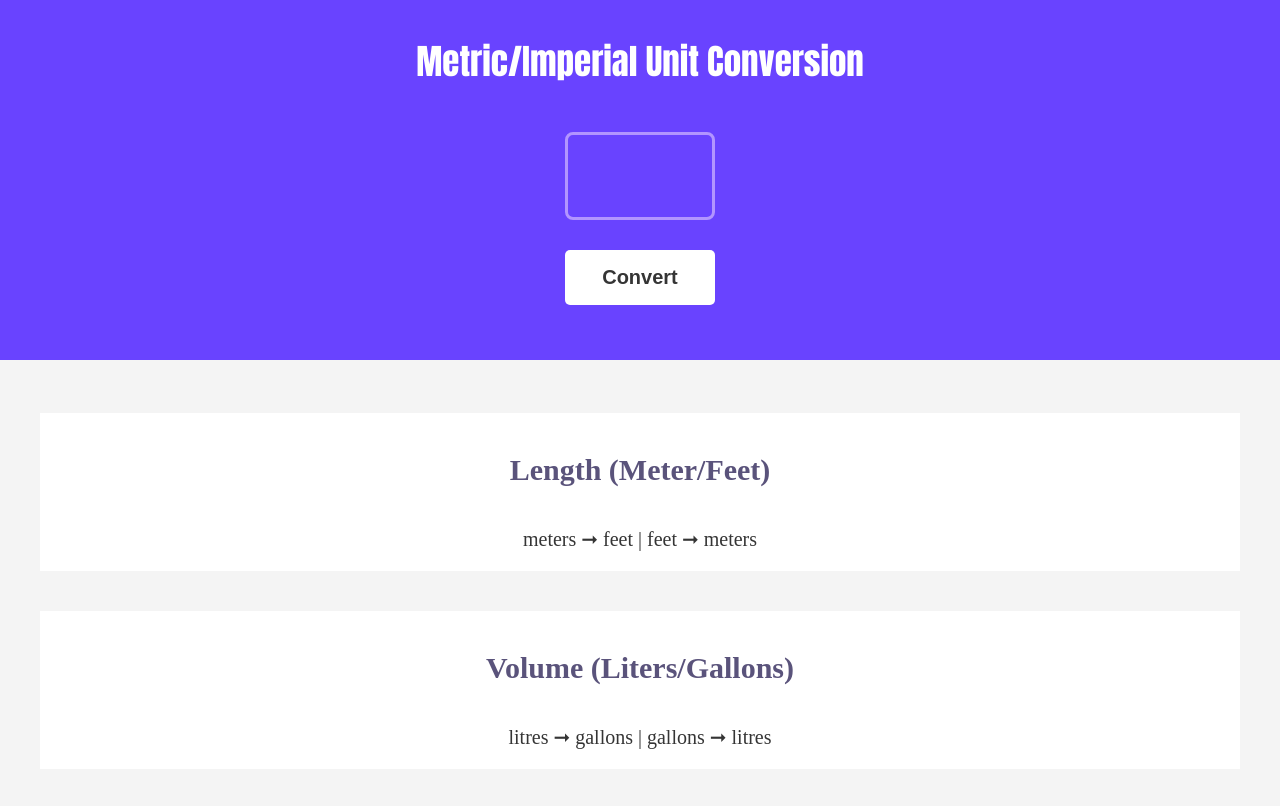
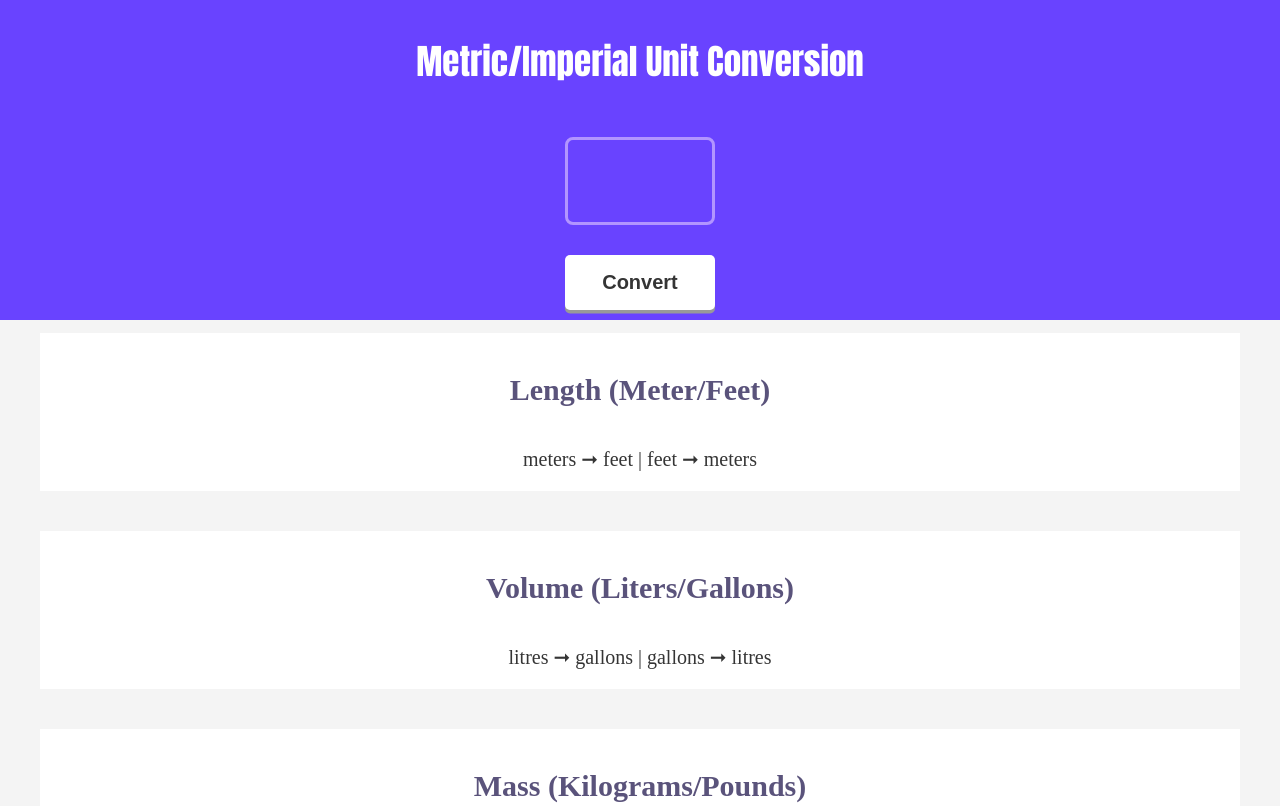
Before and after one commit to noobCode/Unit-Converter, a website built with Vite: page index.html in a window 1280 px wide. Shown: the top 806 px of the page. Built offline with nearby package versions, Linux system fonts and the light colour scheme.

Commit message:
added btn effects and margins

```diff
--- a/index.css
+++ b/index.css
@@ -12,7 +12,7 @@ text color(darker-lower) #353535
 
 #upper-blue{
     background-color: #6943FF;
-    height: 45vh;
+    height: 40vh;
     display: flex;
     flex-direction: column;
     align-items: center;
@@ -32,7 +32,7 @@ text color(darker-lower) #353535
     flex-direction: column;
     align-items: center;
 
-    margin-top: 15px;
+    margin-top: 20px;
 }
 
 #input-number {
@@ -67,12 +67,21 @@ text color(darker-lower) #353535
     margin-top: 30px;
 }
 
+button {
+    box-shadow: 0 3.5px #999;
+}
+
+button:active {
+    box-shadow: 0 1px #666;
+    transform: translateY(2px);
+}
+
 #lower-grey{
    background-color: #F4F4F4;
    display: flex;
    flex-direction: column;
    justify-content: center;
-   height: 75vh;
+   height: 65vh;
 
    padding-top: 30px;
    padding-bottom: 30px;
```
